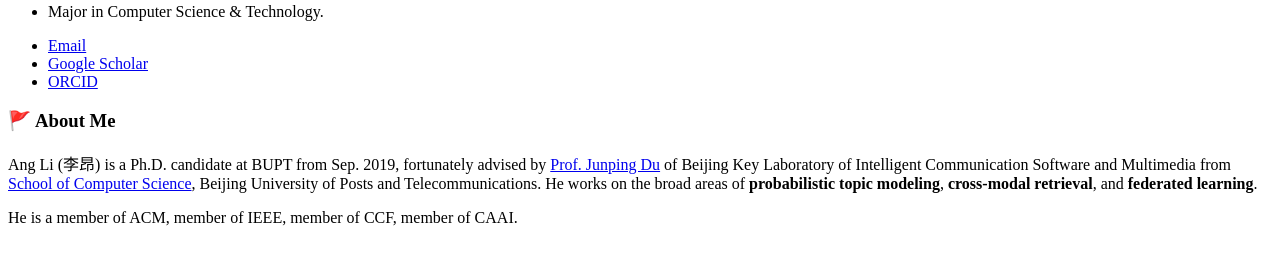
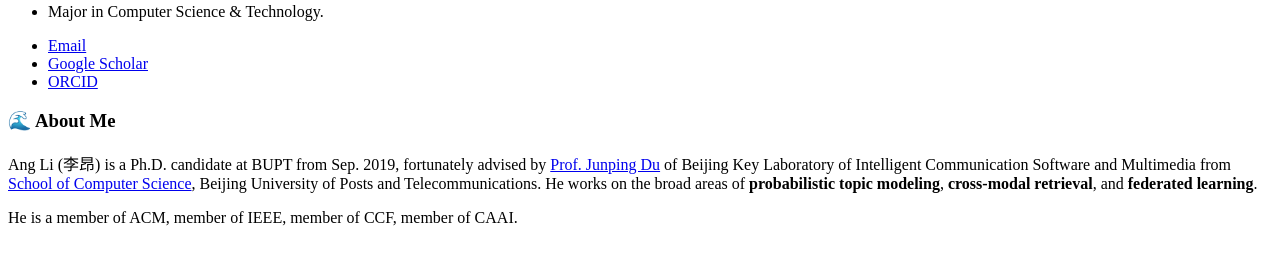
Before and after one commit to chris-Ang-li/chris-Ang-li.github.io, a Jekyll site: the page built from _pages/includes/intro.md, in a window 1280 px wide. Shown: the part 238-503 px from the top of the page. Built offline with Jekyll 4.4.1, drawn with Linux system fonts in a browser that asks for light colours; our own code applies the rules of GitHub Pages for plain Markdown files.

```diff
--- a/_pages/includes/intro.md
+++ b/_pages/includes/intro.md
@@ -1,4 +1,4 @@
-# 🚩 About Me
+# 🌊 About Me
 Ang Li (李昂) is a Ph.D. candidate at BUPT from Sep. 2019, fortunately advised by [Prof. Junping Du](https://scholar.google.com/citations?user=p_blB4EAAAAJ&hl=en) of Beijing Key Laboratory of Intelligent Communication Software and Multimedia from [School of Computer Science](https://scs.bupt.edu.cn/), Beijing University of Posts and Telecommunications. He works on the broad areas of **probabilistic topic modeling**, **cross-modal retrieval**, and **federated learning**.
 
 He is a member of ACM, member of IEEE, member of CCF, member of CAAI.
```
